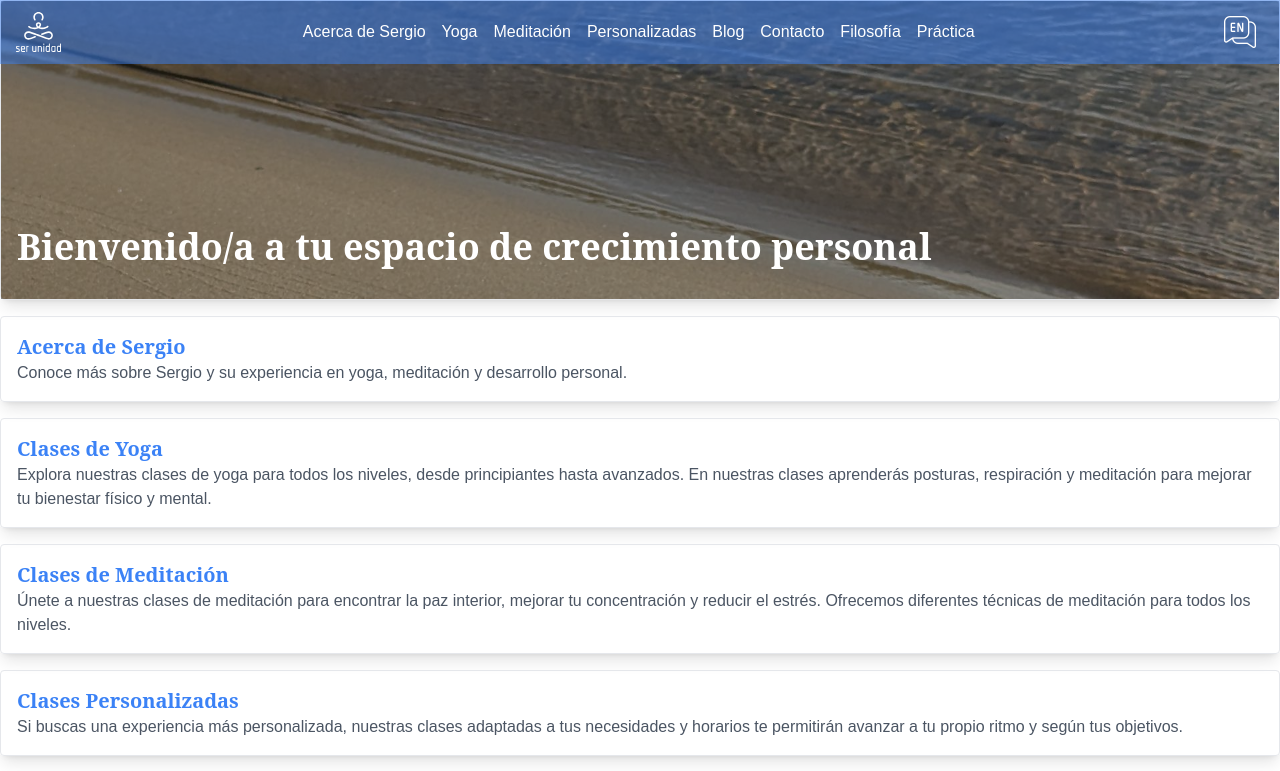
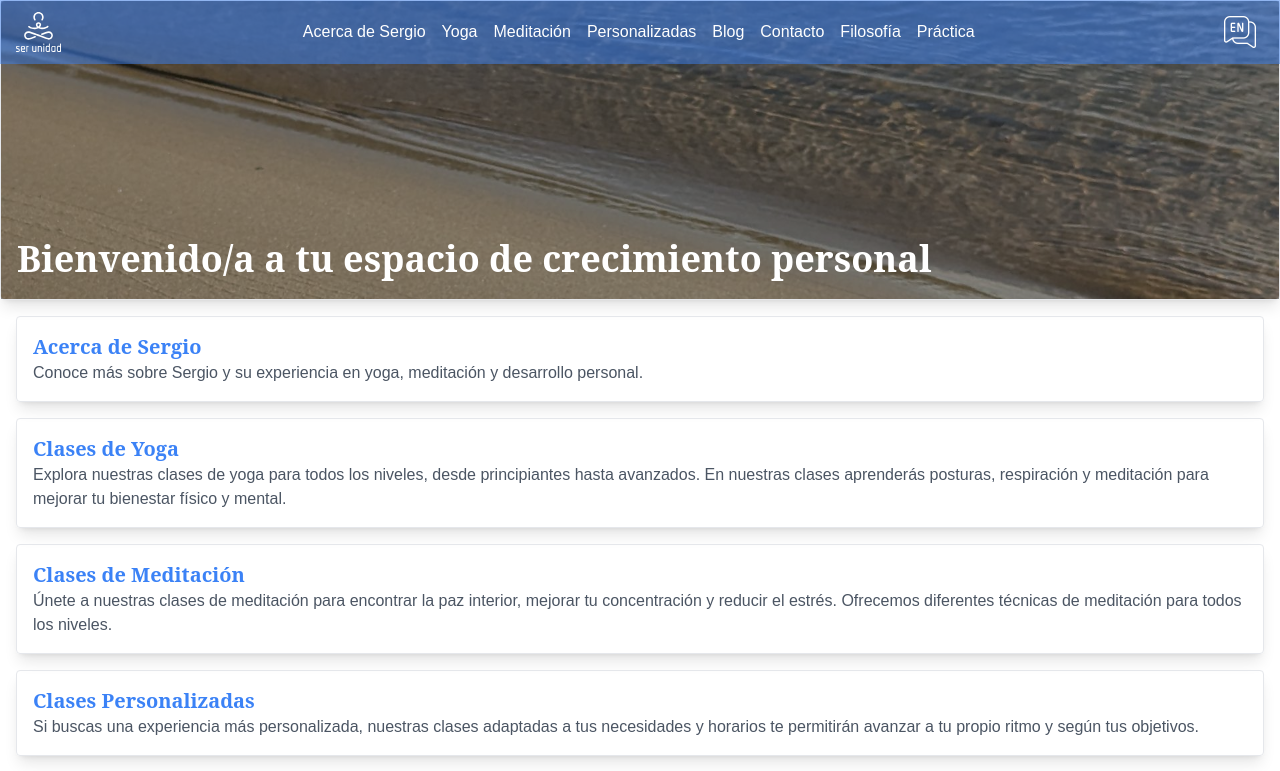
Before and after one commit to CesarDanielSaavedra/ser-unidad, a React (Vite) app: page / in a window 1280 px wide. Shown: the top 771 px of the page. Built offline with nearby package versions, Linux system fonts and the light colour scheme; a web font is replaced by a local one.

Commit message:
the images.json file containing the paths to the images is added so that when an image is used in a component it is called dynamically

```diff
--- a/src/Components/layout/Layout.tsx
+++ b/src/Components/layout/Layout.tsx
@@ -7,7 +7,7 @@ const Layout = () => {
   return (
     <div className="flex flex-col min-h-screen">
       <Navbar />
-        <main className="flex-grow mx-auto">
+        <main>
           <Outlet />
         </main>
       <Footer />
--- a/src/Components/layout/Navbar/Navbar.tsx
+++ b/src/Components/layout/Navbar/Navbar.tsx
@@ -36,7 +36,6 @@ const Navbar = () => {
 
   return (
     <nav className="fixed top-0 left-0 w-full bg-blue-500 bg-opacity-50 pt-2 pr-4 pb-2 pl-4 text-white z-10">
-    {/* </nav><nav className="bg-blue-500 bg-opacity-50 pt-2 pr-4 pb-2 pl-4 text-white "> */}
       <div className='flex items-center justify-between'>
         {/* LOGO */}
         <Link to="/">
--- /dev/null
+++ b/src/assets/images/images.json
@@ -0,0 +1,7 @@
+{
+    "pages": {
+        "home": {
+            "banner": "assets/images/banner-playa.jpg"
+        }
+    }
+}
--- a/src/pages/Home.tsx
+++ b/src/pages/Home.tsx
@@ -2,6 +2,7 @@ import { Link } from 'react-router-dom';
 import { useLanguage } from '../hooks/useLanguage';
 import { useDictionary } from '../hooks/useDictionary';
 
+import images from '../assets/images/images.json';
 
 const Home = () => {
 
@@ -11,13 +12,16 @@ const Home = () => {
   return (
     <div className="mx-auto">
       {/* Sección del banner */}
-      <div className="mb-4 border rounded shadow-lg w-full h-[300px] bg-cover bg-center" style={{ backgroundImage: `url(${import.meta.env.BASE_URL}assets/images/banner-playa.jpg)` }}>
+      <div
+        className="border rounded shadow-lg w-full h-[300px] bg-cover bg-center"
+        style={{backgroundImage: `url(${import.meta.env.BASE_URL}${images.pages.home.banner}`}}
+      >
         <div className="w-full h-full flex items-end justify-start bg-black bg-opacity-40">
-          <h1 className="mb-8 ml-4 font-serif text-white text-4xl font-semibold">{pages.home.welcomeTitle}</h1>
+          <h1 className="mb-5 ml-4 font-serif text-white lg:text-4xl text-2xl font-semibold">{pages.home.welcomeTitle} </h1>
         </div>
       </div>
 
-      <div className="space-y-4">
+      <div className="space-y-4 p-4">
         {Object.entries(pages.home.sections).map(([key, section]) => (
           <section key={key} className="p-4 border rounded shadow-lg">
             <h2 className="font-serif text-xl font-semibold">
```
